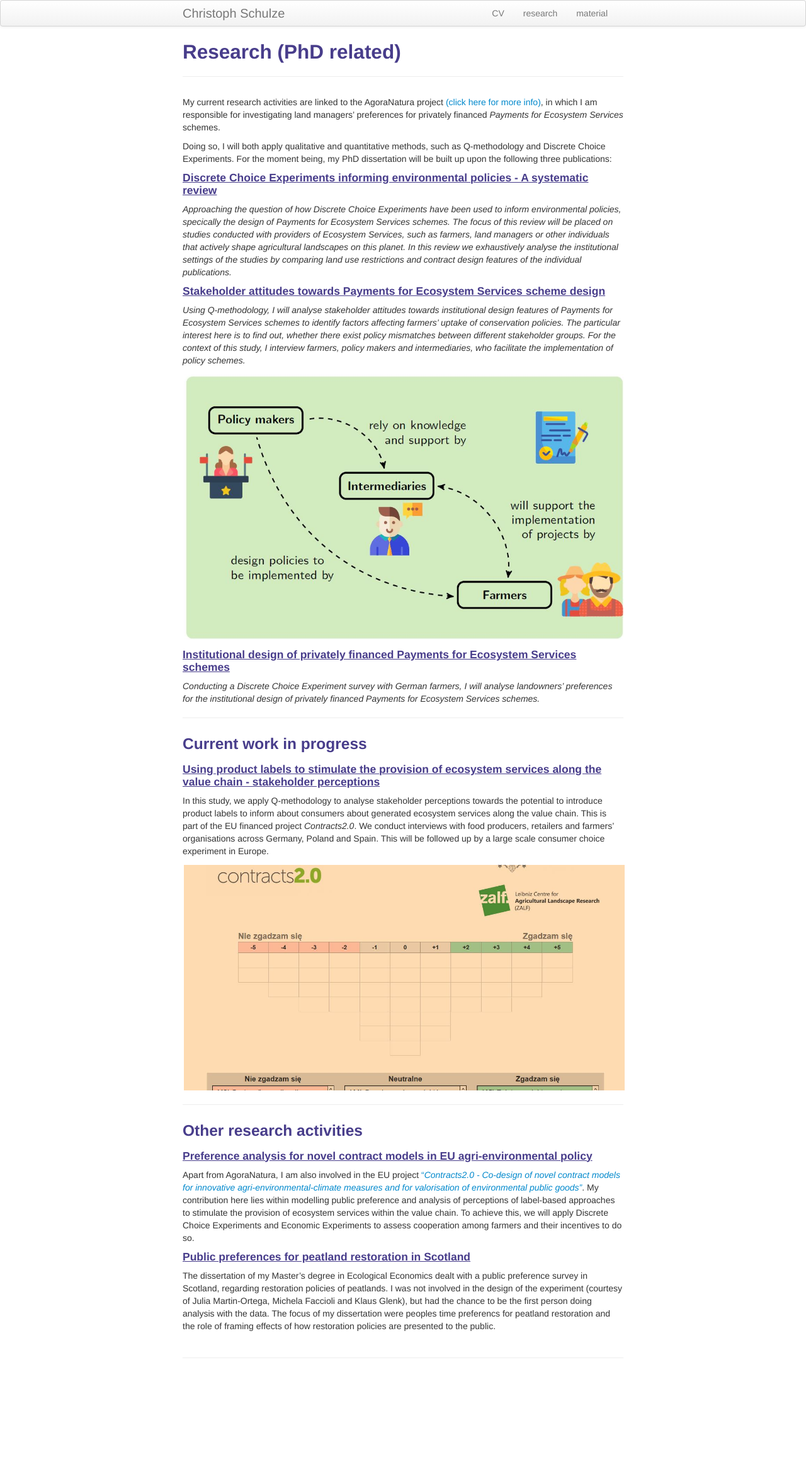
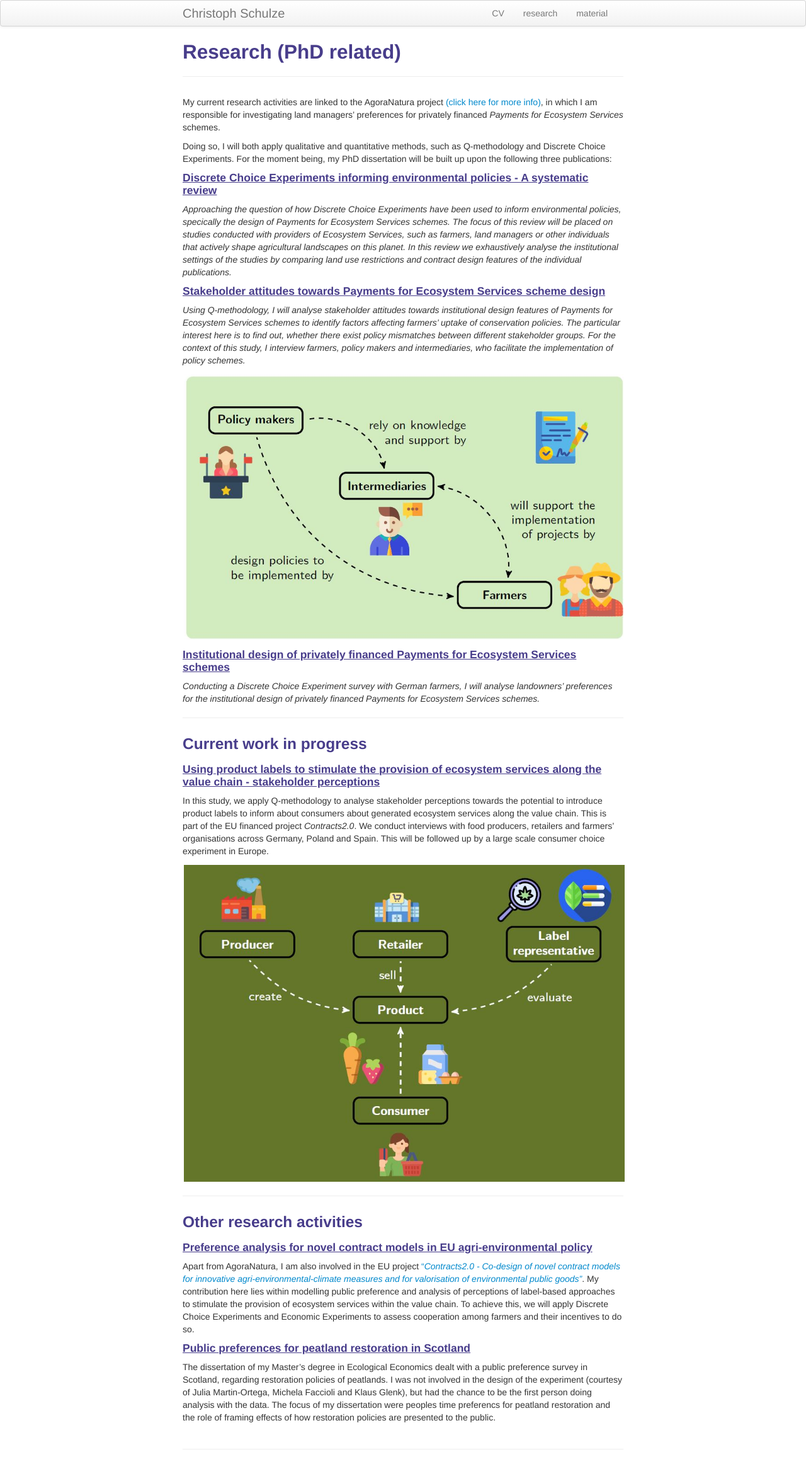
Before and after one commit to crokology/crokology.github.io, a Jekyll site: the page built from pages/research.md, in a window 1280 px wide. Shown: the whole page at 63% size. Built offline with Jekyll 4.4.1, drawn with Linux system fonts in a browser that asks for light colours; before the commit the page ends 2187 px from its top, so only the background shows below that.

Commit message:
Update research.md

```diff
--- a/pages/research.md
+++ b/pages/research.md
@@ -28,7 +28,7 @@ Doing so, I will both apply qualitative and quantitative methods, such as Q-meth
 In this study, we apply Q-methodology to analyse stakeholder perceptions towards the potential to introduce product labels to inform about consumers about generated ecosystem services along the value chain. This is part of the EU financed project *Contracts2.0*. We conduct interviews with food producers, retailers and farmers' organisations across Germany, Poland and Spain. This will be followed up by a large scale consumer choice experiment in Europe.
 <div class="row-fluid">
         <a href="../assets/q-label.JPG">
-            <img src="../assets/q-label.JPG"
+            <img src="../assets/q_label.JPG"
                   title="Screenshot Q-study" alt="Christoph Schulze"/></a>
         </div>
 
```
